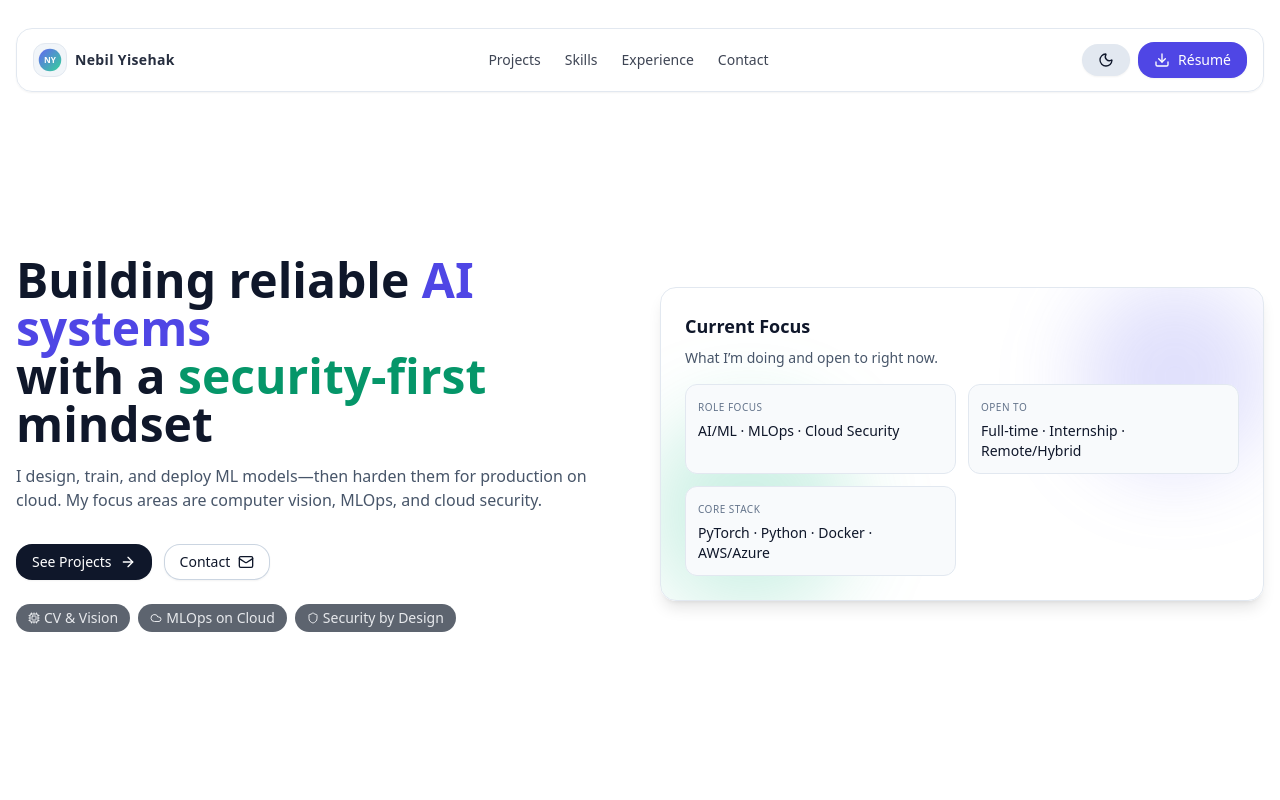
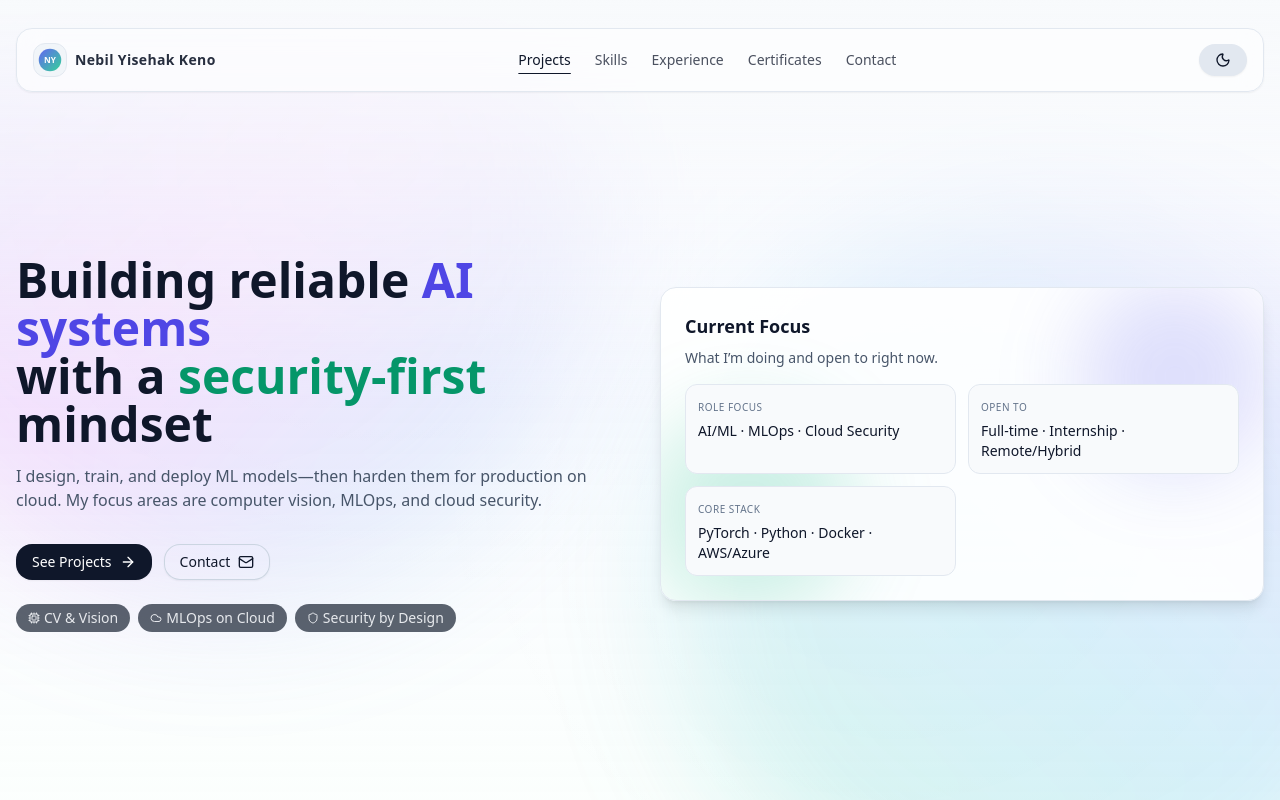
Before and after one commit to Nebil1/Nebil1.github.io, a React (Vite) app: page / in a window 1280 px wide. Built offline with nearby package versions, Linux system fonts and the light colour scheme.

Commit message:
navbar upgrades with active state

```diff
--- a/src/App.jsx
+++ b/src/App.jsx
@@ -1,3 +1,4 @@
+// src/App.jsx
 import React, { useEffect, useMemo, useRef, useState } from "react";
 import { motion, useMotionValue, useSpring, useScroll } from "framer-motion";
 import { ArrowUp } from "lucide-react";
@@ -59,7 +60,19 @@ export default function App() {
     onScroll();
     return () => el.removeEventListener("scroll", onScroll);
   }, []);
-  const scrollToTop = () => containerRef.current?.scrollTo({ top: 0, behavior: "smooth" });
+
+  // Define scrollToTop
+  const scrollToTop = () =>
+    containerRef.current?.scrollTo({ top: 0, behavior: "smooth" });
+
+  // Safer element->container offset helper
+  const getElTop = (el, container) => {
+    if (!el || !container) return 0;
+    const cRect = container.getBoundingClientRect?.();
+    const eRect = el.getBoundingClientRect?.();
+    if (!cRect || !eRect) return 0;
+    return eRect.top - cRect.top + container.scrollTop;
+  };
 
   // Theme
   const [dark, setDark] = useDarkMode();
@@ -68,15 +81,18 @@ export default function App() {
     [dark]
   );
 
-  // Keyboard navigation
+  // Sections
   const sectionIds = ["home", "projects", "skills", "experience", "certs", "contact", "footer"];
+
+  // Keyboard navigation (uses helpers below)
   const scrollToEl = (el) => {
-    if (!el || !containerRef.current) return;
     const c = containerRef.current;
+    if (!el || !c) return;
     const maxTop = c.scrollHeight - c.clientHeight;
-    const target = Math.min(Math.max(el.offsetTop - 24, 0), maxTop);
+    const target = Math.min(Math.max(getElTop(el, c) - 24, 0), maxTop);
     c.scrollTo({ top: target, behavior: "smooth" });
   };
+
   const getCurrentSectionIndex = () => {
     const c = containerRef.current;
     if (!c) return 0;
@@ -84,21 +100,55 @@ export default function App() {
     let idx = 0;
     for (let i = 0; i < sectionIds.length; i++) {
       const el = document.getElementById(sectionIds[i]);
-      if (el && el.offsetTop - 40 <= y) idx = i;
+      if (!el) continue;
+      const top = getElTop(el, c);
+      if (top - 40 <= y) idx = i;
     }
     return idx;
   };
+
   useKeyboardNav({ containerRef, sectionIds, setDark, scrollToTop, scrollToEl, getCurrentSectionIndex });
+
+  // 🔥 Active section highlight (IntersectionObserver tied to scroll container)
+  const [active, setActive] = useState("home");
+  useEffect(() => {
+    const root = containerRef.current;
+    if (!root) return;
+
+    const io = new IntersectionObserver(
+      (entries) => {
+        // Pick the section whose center is most visible
+        const visible = entries
+          .filter((e) => e.isIntersecting)
+          .sort((a, b) => b.intersectionRatio - a.intersectionRatio)[0];
+        if (visible?.target?.id) setActive(visible.target.id);
+      },
+      {
+        root,
+        threshold: [0.5],             // ~50% of section visible
+        rootMargin: "-10% 0px -40% 0px", // biases toward section center
+      }
+    );
+
+    sectionIds.forEach((id) => {
+      const el = document.getElementById(id);
+      if (el) io.observe(el);
+    });
+
+    return () => io.disconnect();
+    // sectionIds is static; root is stable after first mount
+    // eslint-disable-next-line react-hooks/exhaustive-deps
+  }, []);
 
   return (
     <div
       ref={containerRef}
       onMouseMove={onMouseMove}
       className="h-screen overflow-y-auto scroll-smooth pt-4
-                 bg-white text-slate-900
-                 selection:bg-indigo-500/40 selection:text-white
-                 dark:bg-gradient-to-b dark:from-slate-950 dark:via-slate-900 dark:to-slate-950 dark:text-slate-100
-                 snap-y snap-mandatory relative"
+           bg-gradient-to-b from-slate-50 via-indigo-50/30 to-emerald-50/20 text-slate-900
+           selection:bg-indigo-500/40 selection:text-white
+           dark:bg-gradient-to-b dark:from-slate-950 dark:via-slate-900 dark:to-slate-950 dark:text-slate-100
+           snap-y snap-mandatory relative"
       style={{ ["--tw-ring-color"]: "var(--primary)", ...themeVars }}
     >
       {/* Progress bar */}
@@ -110,8 +160,8 @@ export default function App() {
       {/* Aurora */}
       <Aurora mx={mx} my={my} reduceMotion={reduceMotion} />
 
-      {/* Navbar */}
-      <Navbar scrolled={scrolled} dark={dark} setDark={setDark} />
+      {/* Navbar (now receives 'active') */}
+      <Navbar scrolled={scrolled} dark={dark} setDark={setDark} active={active} />
 
       {/* Hero + Featured */}
       <main id="home" className="mx-auto max-w-7xl px-4">
--- a/src/components/layout/Navbar.jsx
+++ b/src/components/layout/Navbar.jsx
@@ -1,29 +1,50 @@
+// src/components/layout/Navbar.jsx
 import Button from "../ui/Button.jsx";
 import Logo from "../Logo.jsx";
-import { Moon, Sun, Download } from "lucide-react";
+import { Moon, Sun } from "lucide-react";
 
-export default function Navbar({ scrolled, dark, setDark }) {
+export default function Navbar({ scrolled, dark, setDark, active }) {
+  const navItems = [
+    { id: "projects", label: "Projects" },
+    { id: "skills", label: "Skills" },
+    { id: "experience", label: "Experience" },
+    { id: "certs", label: "Certificates" },
+    { id: "contact", label: "Contact" },
+  ];
+
   return (
     <header className="sticky top-0 z-50 mx-auto max-w-7xl px-4 pt-3">
       <div
         className={`flex h-14 sm:h-16 items-center justify-between rounded-2xl border px-3 sm:px-4 transition-shadow duration-300
-                    border-slate-200 bg-white/90 dark:border-white/10 dark:bg-slate-950/60 dark:backdrop-blur-sm ${scrolled ? "shadow-lg" : "shadow-sm"}`}
+                    border-slate-200 bg-white/55 backdrop-blur-md
+                    dark:border-white/10 dark:bg-slate-950/60 dark:backdrop-blur-sm
+                    ${scrolled ? "shadow-lg" : "shadow-sm"}`}
       >
         <a href="#home" className="group inline-flex items-center gap-2">
           <div className="rounded-xl border border-slate-200 bg-slate-100 p-1 transition group-hover:scale-105 dark:border-white/10 dark:bg-white/5">
             <Logo />
           </div>
           <span className="text-sm font-semibold tracking-wide opacity-90 transition group-hover:opacity-100">
-            Nebil Yisehak
+            Nebil Yisehak Keno
           </span>
         </a>
 
         <nav className="hidden items-center gap-6 text-sm sm:flex">
-          {["projects", "skills", "experience", "contact"].map((href) => (
-            <a key={href} className="opacity-80 transition hover:opacity-100 hover:underline underline-offset-8" href={`#${href}`}>
-              {href[0].toUpperCase() + href.slice(1)}
-            </a>
-          ))}
+          {navItems.map(({ id, label }) => {
+            const isActive = active === id || (active === "home" && id === "projects"); // optional: highlight Projects near top
+            return (
+              <a
+                key={id}
+                href={`#${id}`}
+                aria-current={isActive ? "page" : undefined}
+                className={`transition underline-offset-8 ${
+                  isActive ? "opacity-100 underline" : "opacity-75 hover:opacity-100 hover:underline"
+                }`}
+              >
+                {label}
+              </a>
+            );
+          })}
         </nav>
 
         <div className="flex items-center gap-2">
@@ -35,11 +56,6 @@ export default function Navbar({ scrolled, dark, setDark }) {
           >
             {dark ? <Sun className="h-4 w-4" /> : <Moon className="h-4 w-4" />}
           </Button>
-          <a href="https://docs.google.com/document/d/PLACEHOLDER" target="_blank" rel="noreferrer">
-            <Button className="bg-indigo-600 text-white hover:brightness-110 focus:ring-indigo-500">
-              <Download className="h-4 w-4" /> Résumé
-            </Button>
-          </a>
         </div>
       </div>
     </header>
--- a/src/data/siteData.js
+++ b/src/data/siteData.js
@@ -33,9 +33,9 @@ export const skills = {
 };
 
 export const certs = [
-  { name: "Microsoft Certified: Azure AI Fundamentals (AI-900)", year: "2025" },
-  { name: "Microsoft Certified: Azure Fundamentals (AZ-900)", year: "2025" },
-  { name: "Microsoft Certified: Azure Data Fundamentals (DP-900)", year: "2025" },
+  { name: "Microsoft Certified: Azure Fundamentals (AZ-900)", year: "2025", link: "https://learn.microsoft.com/en-us/users/nebilyisehak/credentials/cc9cfe964debdf50" },
+  { name: "Microsoft Certified: Azure AI Fundamentals (AI-900)", year: "2025", link: "https://learn.microsoft.com/en-us/users/nebilyisehak-8001/credentials/fa4d6e1cd6c91345" },
+  { name: "Microsoft Certified: Azure Data Fundamentals (DP-900)", year: "2025", link: "https://learn.microsoft.com/en-us/users/nebilyisehak/credentials/FEEA319601CF1496" },
 ];
 
 export const featured = [
--- a/src/sections/Certs.jsx
+++ b/src/sections/Certs.jsx
@@ -1,5 +1,6 @@
 import Section from "../components/layout/Section.jsx";
 import Card from "../components/ui/Card.jsx";
+import Button from "../components/ui/Button.jsx";
 
 export default function Certs({ certs }) {
   return (
@@ -7,10 +8,23 @@ export default function Certs({ certs }) {
       <div className="grid gap-4 sm:grid-cols-2 lg:grid-cols-3">
         {certs.map((c) => (
           <Card key={c.name} className="p-5">
-            <div className="flex items-center justify-between">
+            {/* top row: title + View button (replaces the old year position) */}
+            <div className="flex items-center justify-between gap-3">
               <div className="text-sm font-medium">{c.name}</div>
-              <div className="text-xs text-slate-600 dark:text-white/70">{c.year}</div>
+
+              {c.link ? (
+                <a href={c.link} target="_blank" rel="noreferrer">
+                  <Button className="bg-indigo-600 text-white hover:brightness-110 focus:ring-indigo-500 px-3 py-1 text-xs">
+                    View
+                  </Button>
+                </a>
+              ) : (
+                <span className="text-xs text-slate-500 dark:text-white/60">—</span>
+              )}
             </div>
+
+            {/* year moved below */}
+            <div className="mt-2 text-xs text-slate-600 dark:text-white/70">{c.year}</div>
           </Card>
         ))}
       </div>
--- a/src/sections/Contact.jsx
+++ b/src/sections/Contact.jsx
@@ -13,7 +13,7 @@ export default function Contact() {
             <p className="text-sm text-slate-600 dark:text-white/70">Based in Addis Ababa · Open to remote/hybrid</p>
           </div>
           <div className="flex gap-3">
-            <a href="mailto:your.email@example.com">
+            <a href="mailto:nebilyk@gmail.com">
               <Button className="bg-slate-900 text-white hover:ring-2 hover:ring-slate-700 dark:bg-white dark:text-slate-900 dark:hover:ring-white/50">
                 <Mail className="h-4 w-4" /> Email
               </Button>
@@ -23,7 +23,7 @@ export default function Contact() {
                 <Github className="h-4 w-4" /> GitHub
               </Button>
             </a>
-            <a href="https://www.linkedin.com/in/your-handle" target="_blank" rel="noreferrer">
+            <a href="https://www.linkedin.com/in/nebilyisehak" target="_blank" rel="noreferrer">
               <Button className="bg-transparent text-slate-900 ring-1 ring-inset ring-slate-300 hover:bg-slate-50 dark:text-white dark:ring-white/30 dark:hover:bg-white/5">
                 <Linkedin className="h-4 w-4" /> LinkedIn
               </Button>
```
